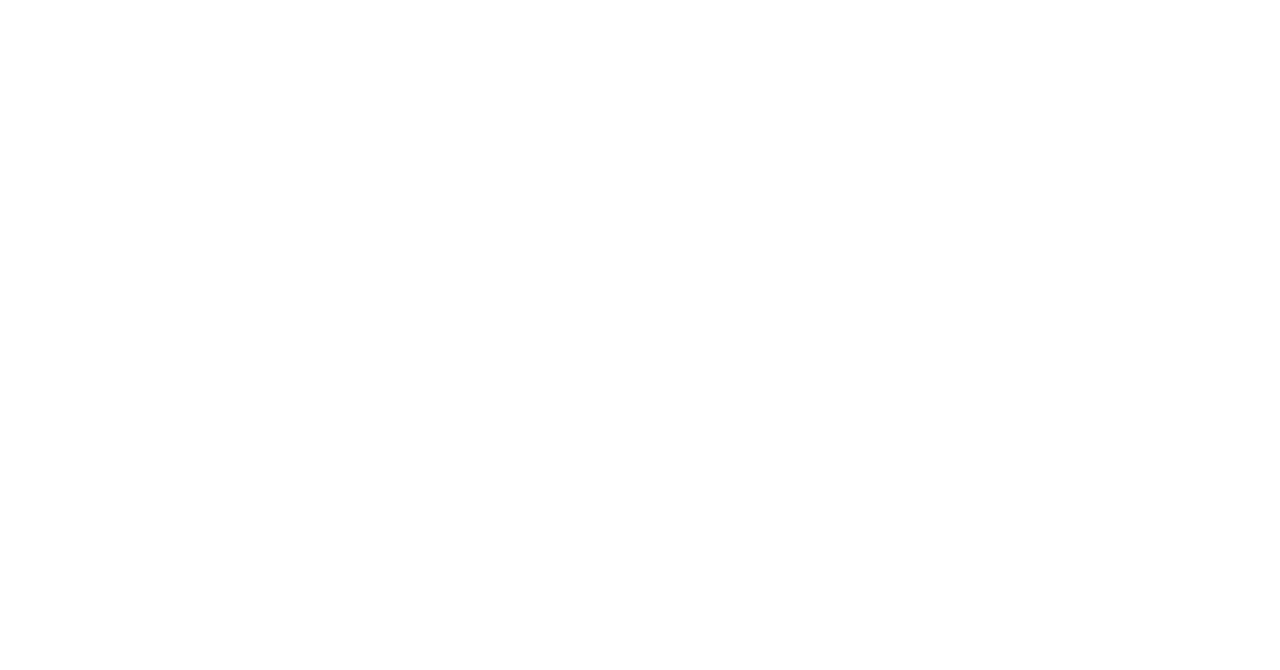
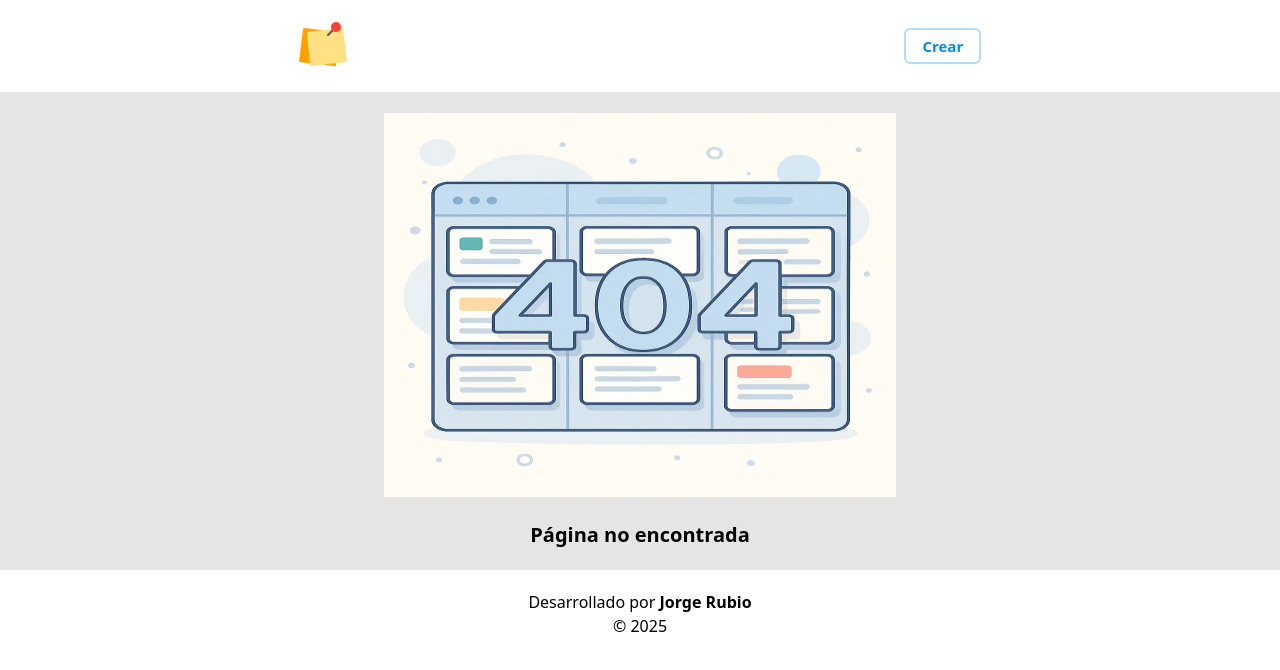
Before and after one commit to neolinkDev/tableros-ls, a React (Vite) app: page /404 in a window 1280 px wide. Before the commit this address had no page. Shown: the top 670 px of the page. Built offline with nearby package versions, Linux system fonts and the light colour scheme.

Commit message:
Add Error404 component for not found pages

```diff
--- a/src/components/boards/BoardList.tsx
+++ b/src/components/boards/BoardList.tsx
@@ -5,7 +5,6 @@
 export function BoardList() {
 
   const { boards } = useContext(BoardContext);
-
 
   return (
     <>
--- /dev/null
+++ b/src/pages/Error404.tsx
@@ -0,0 +1,22 @@
+
+import image404 from '/image404.webp'
+
+export function Error404() {
+  return (
+    <section className="text-center">
+      <img
+        src={image404}
+        alt="Ilustración de tablero con 404"
+        className="
+            mx-auto h-auto aspect-[4/3]
+            w-[clamp(220px,60vw,600px)]
+            md:w-[clamp(280px,50vw,640px)]
+            lg:w-[clamp(320px,40vw,700px)]
+          "
+        loading="eager"
+        decoding="async"
+      />
+      <h1 className="text-xl font-semibold mt-6">Página no encontrada</h1>
+    </section>
+  );
+}
--- a/src/pages/boards/EditeBoardPage.tsx
+++ b/src/pages/boards/EditeBoardPage.tsx
@@ -23,6 +23,7 @@
   // validaciones con returns anticipados
   if (!boardID) {
     // return <p className="text-red-600">Error: ID de tablero inválido.</p>;
+    // return <Navigate to="/404" replace />;
     return <Navigate to="/404" replace />;
   }
 
--- a/src/pages/boards/ListBoardDetails.tsx
+++ b/src/pages/boards/ListBoardDetails.tsx
@@ -28,6 +28,7 @@
   //
   const [selectedListId, setSelectedListId] = useState<string | null>(null);
 
+  // if (!boardID) return <Navigate to="/404" replace />;
   if (!boardID) return <Navigate to="/404" replace />;
 
   const board = boards.find((board) => board.id === boardID);
--- a/src/router/AppRouter.tsx
+++ b/src/router/AppRouter.tsx
@@ -4,6 +4,7 @@
 import { CreateBoardPage } from '../pages/boards/CreateBoardPage';
 import ListBoardDetails from '../pages/boards/ListBoardDetails';
 import EditeBoardPage from '../pages/boards/EditeBoardPage';
+import { Error404 } from '../pages/Error404';
 
 export function AppRouter() {
   return (
@@ -16,7 +17,11 @@
             <Route path="/boards/create" element={<CreateBoardPage />} />
             <Route path="/boards/:boardID" element={<ListBoardDetails />} />
             <Route path="/boards/:boardID/edit" element={<EditeBoardPage />} />
+
+            <Route path="/404" element={<Error404 />} />
+            <Route path="*" element={<Error404 />} />
           </Route>
+
         </Route>
       </Routes>
     </BrowserRouter>
```
Also changed, not shown: public/image404.webp (added), 1 other file (tests, documents, lock files or other folders).
